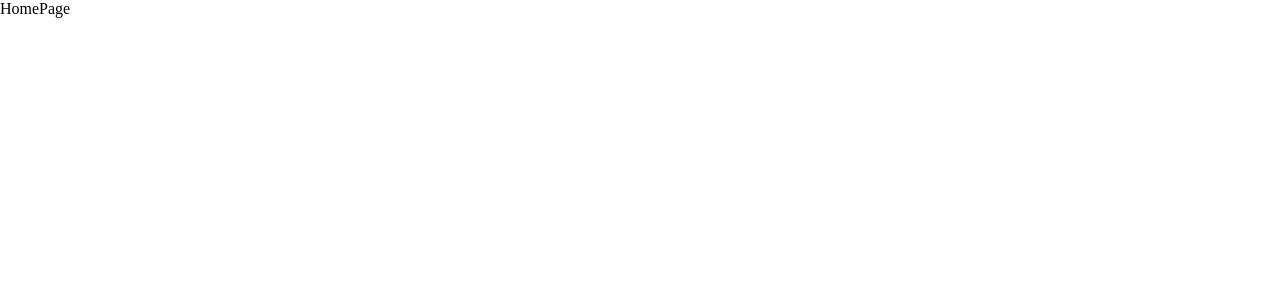
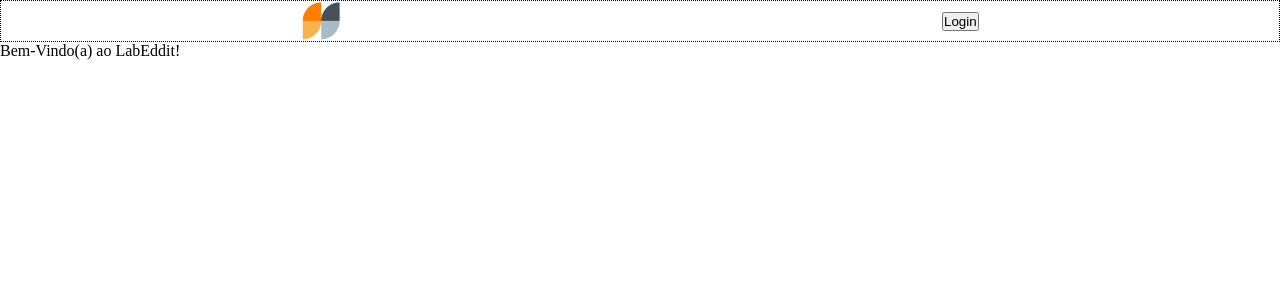
Before and after one commit to future4code/silveira-Lourenco-Souza, a React (Create React App) app in the folder modulo3/projeto-LabEddit/labeddit/: page / in a window 1280 px wide. Shown: the top 300 px of the page. Built offline with nearby package versions, Linux system fonts and the light colour scheme.

Commit message:
Rotas de Navegação implementadas

```diff
--- a/modulo3/projeto-LabEddit/labeddit/public/index.html
+++ b/modulo3/projeto-LabEddit/labeddit/public/index.html
@@ -24,7 +24,17 @@
       work correctly both with client-side routing and a non-root public URL.
       Learn how to configure a non-root public URL by running `npm run build`.
     -->
-    <title>React App</title>
+    <title>LabEddit</title>
+
+    <style>
+      html, body, #root {
+        margin: 0;
+        padding: 0;
+        width: 100%;
+        min-height: 100vh;
+      }
+
+    </style>
   </head>
   <body>
     <noscript>You need to enable JavaScript to run this app.</noscript>
--- a/modulo3/projeto-LabEddit/labeddit/src/components/Header/Header.js
+++ b/modulo3/projeto-LabEddit/labeddit/src/components/Header/Header.js
@@ -1,16 +1,21 @@
 import React from 'react'
+import { useNavigate } from 'react-router-dom'
 
 import { ContainerMain } from './Header-styled'
 import Logo from "../../assets/images/LabEddit-Logo.png"
+import { goToFeedPage, goToHomePage, goToLoginPage } from '../../routes/coordinator'
 
 
 
 const Header = ({isLogged, postPage}) => {
+
+  const navigate = useNavigate()
+
   return (
     <ContainerMain>
-      <button hidden={!postPage}>Voltar</button>
+      <button hidden={!postPage} onClick={() => goToFeedPage(navigate)}>Voltar</button>
       <img src={Logo} alt="Logo LabEddit" />
-      <button>{isLogged ? "Logout" : "Login"}</button>
+      <button onClick={isLogged ? () => goToHomePage(navigate) : () => goToLoginPage(navigate)}>{isLogged ? "Logout" : "Login"}</button>
     </ContainerMain>
   )
 }
--- a/modulo3/projeto-LabEddit/labeddit/src/components/PostCard/PostCard-styled.js
+++ b/modulo3/projeto-LabEddit/labeddit/src/components/PostCard/PostCard-styled.js
@@ -24,4 +24,5 @@ export const ContainerVotesAndComments = styled.div`
 export const Container = styled.div`
   width: 70px;
   border: dotted black 1px;
+  /* display: flex; */
 `
--- a/modulo3/projeto-LabEddit/labeddit/src/components/PostCard/PostCard.js
+++ b/modulo3/projeto-LabEddit/labeddit/src/components/PostCard/PostCard.js
@@ -4,12 +4,22 @@ import { ContainerMain, Text, ContainerVotesAndComments, Container } from "./Pos
 import UpArrowOutlined from "../../assets/images/arrows/upArrowOutlined.svg"
 import DownArrowOutlined from "../../assets/images/arrows/downArrowOutlined.svg"
 import Comment from "../../assets/images/comment.svg"
+import { useNavigate } from 'react-router-dom'
+import { goToPostDetailsPage } from '../../routes/coordinator'
 
 
 
-const PostCard = ({post}) => {
+const PostCard = ({post, clickable}) => {
+
+  const navigate = useNavigate()
+
+  // const isclickable = (clickable) => {
+  //   const id = "asldkf"
+  //   return clickable ? goToPostDetailsPage(navigate, id) : ""
+  // }
+
   return (
-    <ContainerMain>
+    <ContainerMain onClick={clickable ? () => goToPostDetailsPage(navigate, "id") : undefined } >
       <span>Enviado por: username</span>
       <Text>Lorem ipsum dolor sit amet consectetur adipisicing elit. Sint dignissimos reiciendis harum ratione temporibus cupiditate iusto quidem vitae itaque ex.</Text>
       <ContainerVotesAndComments>
--- /dev/null
+++ b/modulo3/projeto-LabEddit/labeddit/src/constants/urls.js
@@ -0,0 +1 @@
+export const BASE_URL = "https://labeddit.herokuapp.com"
--- a/modulo3/projeto-LabEddit/labeddit/src/pages/FeedPage/FeedPage.js
+++ b/modulo3/projeto-LabEddit/labeddit/src/pages/FeedPage/FeedPage.js
@@ -9,7 +9,7 @@ const FeedPage = () => {
     <div>
       <Header isLogged />
         <TextBox posting />
-        <PostCard />
+        <PostCard clickable />
     </div>
   )
 }
--- a/modulo3/projeto-LabEddit/labeddit/src/pages/HomePage/HomePage.js
+++ b/modulo3/projeto-LabEddit/labeddit/src/pages/HomePage/HomePage.js
@@ -1,8 +1,13 @@
 import React from 'react'
+
+import Header from '../../components/Header/Header'
 
 const HomePage = () => {
   return (
-    <div>HomePage</div>
+    <div>
+      <Header />
+      <p>Bem-Vindo(a) ao LabEddit!</p>
+    </div>
   )
 }
 
--- a/modulo3/projeto-LabEddit/labeddit/src/pages/LoginPage/LoginPage.js
+++ b/modulo3/projeto-LabEddit/labeddit/src/pages/LoginPage/LoginPage.js
@@ -2,10 +2,17 @@ import React from 'react'
 
 import { ContainerPage } from './LoginPage-styled'
 import Logo from "../../assets/images/LabEddit-Logo.png"
+import { goToSignupPage, goToFeedPage } from '../../routes/coordinator'
+import { useNavigate } from 'react-router-dom'
+// import Header from '../../components/Header/Header'
 
 
 const LoginPage = () => {
+
+  const navigate = useNavigate()
+
   return (
+      <div>
       <ContainerPage>
         <div>
           <img src={Logo} alt="Logo LabEddit" />
@@ -19,10 +26,11 @@ const LoginPage = () => {
         </div>
 
         <div>
-        <button>Continuar</button>
-        <button>Crie uma conta!</button>
+          <button onClick={() => goToFeedPage(navigate)} >Continuar</button>
+          <button onClick={() => goToSignupPage(navigate)} >Crie uma conta!</button>
         </div>
       </ContainerPage>
+    </div>
   )
 }
 
--- a/modulo3/projeto-LabEddit/labeddit/src/pages/SignupPage/SignupPage.js
+++ b/modulo3/projeto-LabEddit/labeddit/src/pages/SignupPage/SignupPage.js
@@ -3,8 +3,13 @@ import React from 'react'
 import { ContainerMain } from './SignupPage-styled'
 
 import Header from '../../components/Header/Header'
+import { goToFeedPage } from '../../routes/coordinator'
+import {  useNavigate } from 'react-router-dom'
 
 const SignupPage = () => {
+
+  const navigate = useNavigate()
+
   return (
     <div>
       <Header />
@@ -23,7 +28,7 @@ const SignupPage = () => {
               <input type="checkbox" id='sendEmail' />
               <label htmlFor="sendEmail">Eu concordo em receber emails sobre coisas legais no LabEddit</label>
             </div>
-            <button>Cadastrar</button>
+            <button onClick={() => goToFeedPage(navigate)}>Cadastrar</button>
           </div>
       </ContainerMain>
     </div>
--- a/modulo3/projeto-LabEddit/labeddit/src/routes/Router.js
+++ b/modulo3/projeto-LabEddit/labeddit/src/routes/Router.js
@@ -1,5 +1,6 @@
 import React from 'react'
 import { BrowserRouter, Routes, Route } from "react-router-dom"
+import Header from '../components/Header/Header'
 
 import ErrorPage from '../pages/ErrorPage/ErrorPage'
 import FeedPage from '../pages/FeedPage/FeedPage'
```
Also changed, not shown: modulo3/projeto-LabEddit/labeddit/src/constants/colors.js (added). Lines whose indentation alone changed are shown as unchanged.
